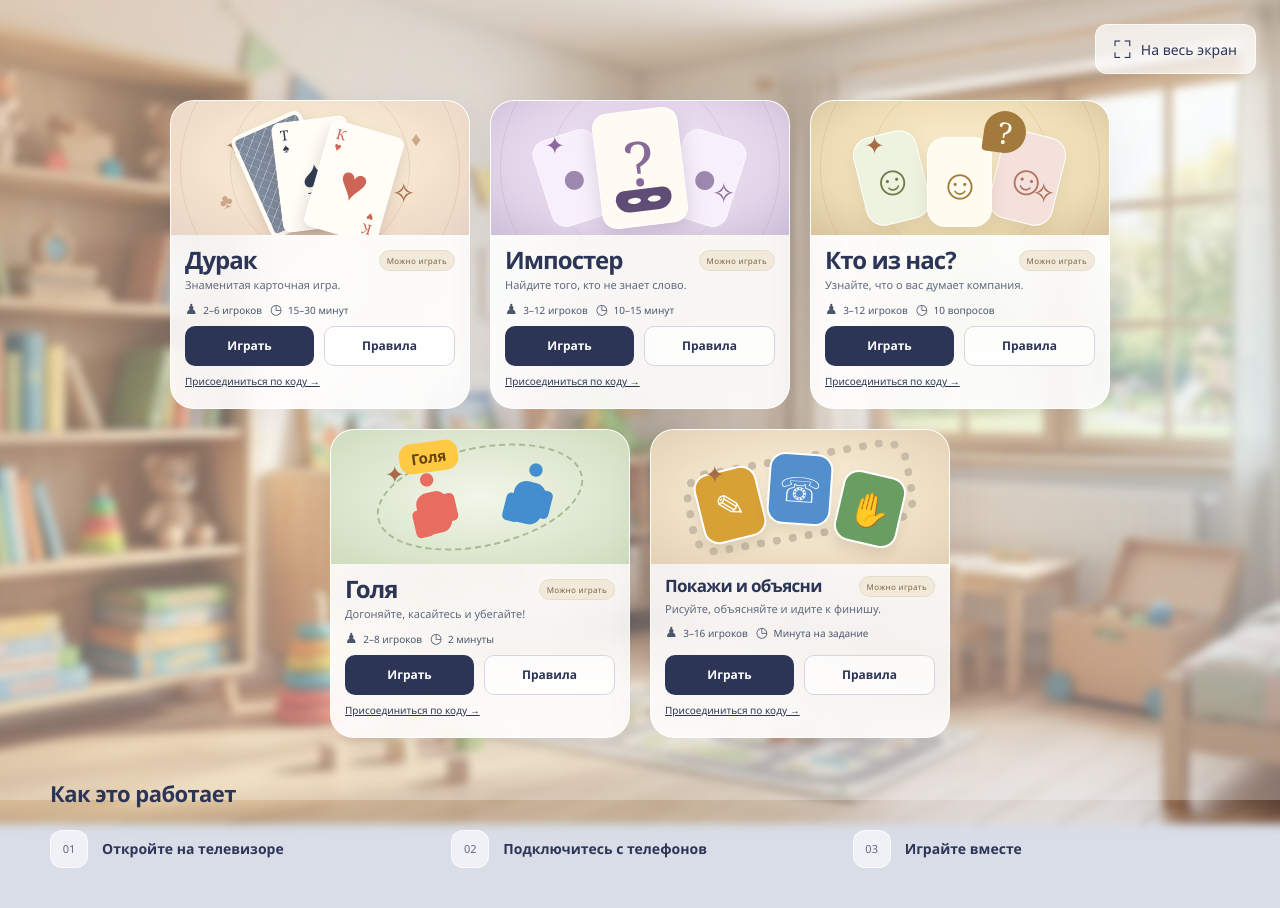
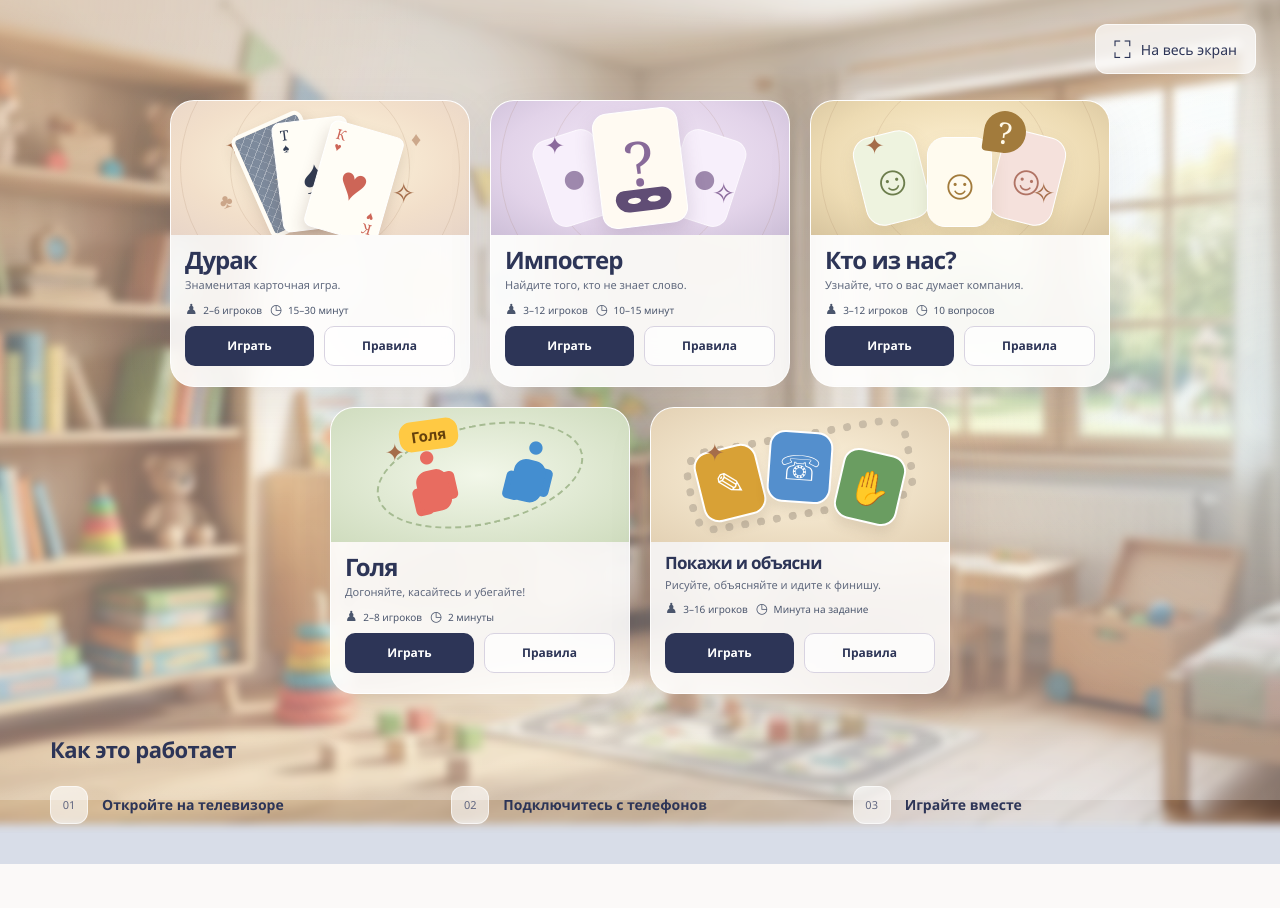
Before and after one commit to IvanDurnev/call_me_ai, a Flask app: page /games in a window 1280 px wide. After the commit the page ends 864 px from the top, so only its background shows below. Run offline with Flask 3, Linux system fonts and the light colour scheme; parts of the project's set-up code (start-up, migrations or seed data) failed here and were passed over.

Commit message:
Remove availability badges and join links from game cards

```diff
--- a/static/games.css
+++ b/static/games.css
@@ -13,12 +13,10 @@
 .games-library .game-title-row { gap: 8px; }
 .games-library .game-title-row h2 { font-size: 24px; }
 .games-library .activity-card .game-title-row h2 { font-size: 17px; }
-.games-library .game-status { padding: 4px 7px; font-size: 8px; }
 .games-library .game-description { margin-top: 4px; font-size: 11px; }
 .games-library .game-facts { gap: 8px; margin: 6px 0 8px; font-size: 10px; }
 .games-library .game-actions { gap: 10px; margin-top: auto; }
 .games-library .game-launch, .games-library .game-rules-button { min-height: 40px; padding: 10px; font-size: 12px; }
-.games-library .game-join-link { margin-top: 8px; font-size: 10px; }
 .game-card { display: grid; grid-template-rows: 45% 55%; aspect-ratio: 1; min-width: 0; overflow: hidden; border: 1px solid rgba(255,255,255,.8); border-radius: 24px; background: rgba(255,255,255,.88); box-shadow: 0 16px 48px rgba(46,53,87,.08); backdrop-filter: blur(20px); }
 .game-art { position: relative; overflow: hidden; display: grid; place-items: center; background: radial-gradient(ellipse at 50% 45%, #fff8df 0, #f2dfca 65%, #e8d5c8 100%); }
 .game-art-orbit { position: absolute; border: 1px solid rgba(158,118,90,.16); border-radius: 50%; width: 180px; height: 180px; }
@@ -38,7 +36,6 @@
 .game-title-row { display: flex; align-items: center; justify-content: space-between; gap: 12px; }
 .game-title-row h2 { margin: 0; font-size: 29px; line-height: 1.1; letter-spacing: -.04em; }
 .game-description { margin: 6px 0 0; font-size: 12px; line-height: 1.4; color: #60697e; }
-.game-status { background: #f1e9da; color: #806441; border: 1px solid #e6dcc8; border-radius: 30px; padding: 5px 9px; font-size: 9px; letter-spacing: .04em; white-space: nowrap; }
 .game-facts { display: flex; gap: 12px; list-style: none; padding: 0; margin: 8px 0 10px; font-size: 11px; color: #4b566d; }
 .game-facts li { white-space: nowrap; }.game-facts span { margin-right: 3px; font-size: 14px; }
 .game-actions { display: flex; gap: 16px; align-items: center; }
@@ -47,7 +44,6 @@
 .game-launch:disabled { opacity: .6; cursor: wait; }
 .game-rules-button { display: flex; flex: 1; align-items: center; justify-content: center; min-height: 44px; border: 1px solid #d8d3e1; border-radius: 10px; padding: 11px 14px; background: #ffffffb3; font: inherit; font-size: 13px; font-weight: 650; color: var(--text); cursor: pointer; white-space: nowrap; }
 .game-rules-button:hover { background: #fff; border-color: #b6afc8; }
-.game-join-link { display: inline-block; margin-top: 12px; font-size: 11px; color: var(--text); }
 .games-how { margin-top: auto; padding: 40px 0 0; }
 .games-how-heading h2 { margin: 0; font-size: 22px; letter-spacing: -.025em; }
 .games-steps { display: grid; grid-template-columns: repeat(3, 1fr); list-style: none; margin: 22px 0 0; padding: 0; gap: 24px; }
@@ -64,7 +60,7 @@
 .games-page :focus-visible { outline: 3px solid #8e432e; outline-offset: 5px; }
 @media (max-width: 900px) { .games-shell { width: calc(100% - 48px); }.games-steps { gap: 16px; }.games-steps li { gap: 10px; }.games-steps br { display: none; } }
 @media (max-width: 640px) { .games-shell { width: calc(100% - 32px); padding-top: 88px; }.games-screen-button { top: 16px; right: 16px; }.games-steps { grid-template-columns: 1fr; gap: 22px; }.games-steps h3 { font-size: 15px; }.games-steps p { font-size: 13px; }.games-dialog { padding: 20px; } }
-@media (max-width: 370px) { .game-info { padding: 12px 14px; }.game-title-row h2 { font-size: 26px; }.game-facts { gap: 8px; margin: 8px 0 10px; font-size: 10px; }.game-actions { gap: 10px; }.game-launch { padding: 10px; font-size: 12px; }.game-rules-button { font-size: 11px; }.game-description { margin-top: 4px; font-size: 11px; }.game-facts { margin: 6px 0; }.game-join-link { margin-top: 6px; font-size: 10px; } }
+@media (max-width: 370px) { .game-info { padding: 12px 14px; }.game-title-row h2 { font-size: 26px; }.game-facts { gap: 8px; margin: 8px 0 10px; font-size: 10px; }.game-actions { gap: 10px; }.game-launch { padding: 10px; font-size: 12px; }.game-rules-button { font-size: 11px; }.game-description { margin-top: 4px; font-size: 11px; }.game-facts { margin: 6px 0; }}
 
 .imposter-art { background: radial-gradient(ellipse at 50% 45%, #f4eaf8 0, #e2d3e9 65%, #cdbfd8 100%); }
 .imposter-art .art-spark { color: #8b6a9c; }
--- a/templates/games.html
+++ b/templates/games.html
@@ -6,7 +6,7 @@
     <title>Игры для всей семьи — Звонок другу</title>
     <meta name="description" content="Семейная игротека: общий экран на телевизоре, личные карты на телефонах. Собирайте семью и друзей за игрой.">
     <link rel="stylesheet" href="{{ url_for('static', filename='call.css', v='20260410mobilefix') }}">
-    <link rel="stylesheet" href="{{ url_for('static', filename='games.css', v='14') }}">
+    <link rel="stylesheet" href="{{ url_for('static', filename='games.css', v='15') }}">
     <script src="{{ url_for('static', filename='games.js', v='3') }}" defer></script>
   </head>
   <body class="landing-page games-page">
@@ -33,7 +33,7 @@
 
             </div>
             <div class="game-info">
-              <div class="game-title-row"><h2>Дурак</h2><span class="game-status">Можно играть</span></div>
+              <div class="game-title-row"><h2>Дурак</h2></div>
               <p class="game-description">Знаменитая карточная игра.</p>
               <ul class="game-facts" aria-label="Об игре">
                 <li><span aria-hidden="true">♟</span> 2–6 игроков</li>
@@ -43,7 +43,6 @@
                 <button class="game-launch game-launch-ready" type="button" id="create-room" data-create-game="durak">Играть</button>
                 <button class="game-rules-button" type="button" id="rules-button" data-rules-dialog="rules-dialog">Правила</button>
               </div>
-              <a class="game-join-link" href="{{ url_for('games.join_page') }}">Присоединиться по коду →</a>
             </div>
           </article>
           <article class="game-card" aria-labelledby="imposter-card-title">
@@ -54,11 +53,10 @@
               <span class="art-spark spark-one">✦</span><span class="art-spark spark-two">✧</span>
             </div>
             <div class="game-info">
-              <div class="game-title-row"><h2 id="imposter-card-title">Импостер</h2><span class="game-status">Можно играть</span></div>
+              <div class="game-title-row"><h2 id="imposter-card-title">Импостер</h2></div>
               <p class="game-description">Найдите того, кто не знает слово.</p>
               <ul class="game-facts" aria-label="Об игре"><li><span aria-hidden="true">♟</span> 3–12 игроков</li><li><span aria-hidden="true">◷</span> 10–15 минут</li></ul>
               <div class="game-actions"><button class="game-launch" type="button" data-create-game="imposter">Играть</button><button class="game-rules-button" type="button" data-rules-dialog="imposter-rules">Правила</button></div>
-              <a class="game-join-link" href="{{ url_for('games.join_page') }}">Присоединиться по коду →</a>
             </div>
           </article>
           <article class="game-card" aria-labelledby="whos-card-title">
@@ -68,31 +66,28 @@
               <span class="art-spark spark-one">✦</span><span class="art-spark spark-two">✧</span>
             </div>
             <div class="game-info">
-              <div class="game-title-row"><h2 id="whos-card-title">Кто из нас?</h2><span class="game-status">Можно играть</span></div>
+              <div class="game-title-row"><h2 id="whos-card-title">Кто из нас?</h2></div>
               <p class="game-description">Узнайте, что о вас думает компания.</p>
               <ul class="game-facts" aria-label="Об игре"><li><span aria-hidden="true">♟</span> 3–12 игроков</li><li><span aria-hidden="true">◷</span> 10 вопросов</li></ul>
               <div class="game-actions"><button class="game-launch" type="button" data-create-game="whos">Играть</button><button class="game-rules-button" type="button" data-rules-dialog="whos-rules">Правила</button></div>
-              <a class="game-join-link" href="{{ url_for('games.join_page') }}">Присоединиться по коду →</a>
             </div>
           </article>
           <article class="game-card" aria-labelledby="tag-card-title">
             <div class="game-art tag-art" aria-hidden="true"><span class="tag-art-path"></span><span class="tag-art-runner runner-one">●<i></i></span><span class="tag-art-runner runner-two">●<i></i></span><span class="tag-art-label">Голя</span><span class="art-spark spark-one">✦</span></div>
             <div class="game-info">
-              <div class="game-title-row"><h2 id="tag-card-title">Голя</h2><span class="game-status">Можно играть</span></div>
+              <div class="game-title-row"><h2 id="tag-card-title">Голя</h2></div>
               <p class="game-description">Догоняйте, касайтесь и убегайте!</p>
               <ul class="game-facts" aria-label="Об игре"><li><span aria-hidden="true">♟</span> 2–8 игроков</li><li><span aria-hidden="true">◷</span> 2 минуты</li></ul>
               <div class="game-actions"><button class="game-launch" type="button" data-create-game="tag">Играть</button><button class="game-rules-button" type="button" data-rules-dialog="tag-rules">Правила</button></div>
-              <a class="game-join-link" href="{{ url_for('games.join_page') }}">Присоединиться по коду →</a>
             </div>
           </article>
           <article class="game-card activity-card" aria-labelledby="activity-card-title">
             <div class="game-art activity-art" aria-hidden="true"><span class="activity-art-road"></span><span class="activity-art-icon icon-pencil">✎</span><span class="activity-art-icon icon-talk">☏</span><span class="activity-art-icon icon-mime">✋</span><span class="art-spark spark-one">✦</span></div>
             <div class="game-info">
-              <div class="game-title-row"><h2 id="activity-card-title">Покажи и объясни</h2><span class="game-status">Можно играть</span></div>
+              <div class="game-title-row"><h2 id="activity-card-title">Покажи и объясни</h2></div>
               <p class="game-description">Рисуйте, объясняйте и идите к финишу.</p>
               <ul class="game-facts" aria-label="Об игре"><li><span aria-hidden="true">♟</span> 3–16 игроков</li><li><span aria-hidden="true">◷</span> Минута на задание</li></ul>
               <div class="game-actions"><button class="game-launch" type="button" data-create-game="activity">Играть</button><button class="game-rules-button" type="button" data-rules-dialog="activity-rules">Правила</button></div>
-              <a class="game-join-link" href="{{ url_for('games.join_page') }}">Присоединиться по коду →</a>
             </div>
           </article>
         </section>
```
